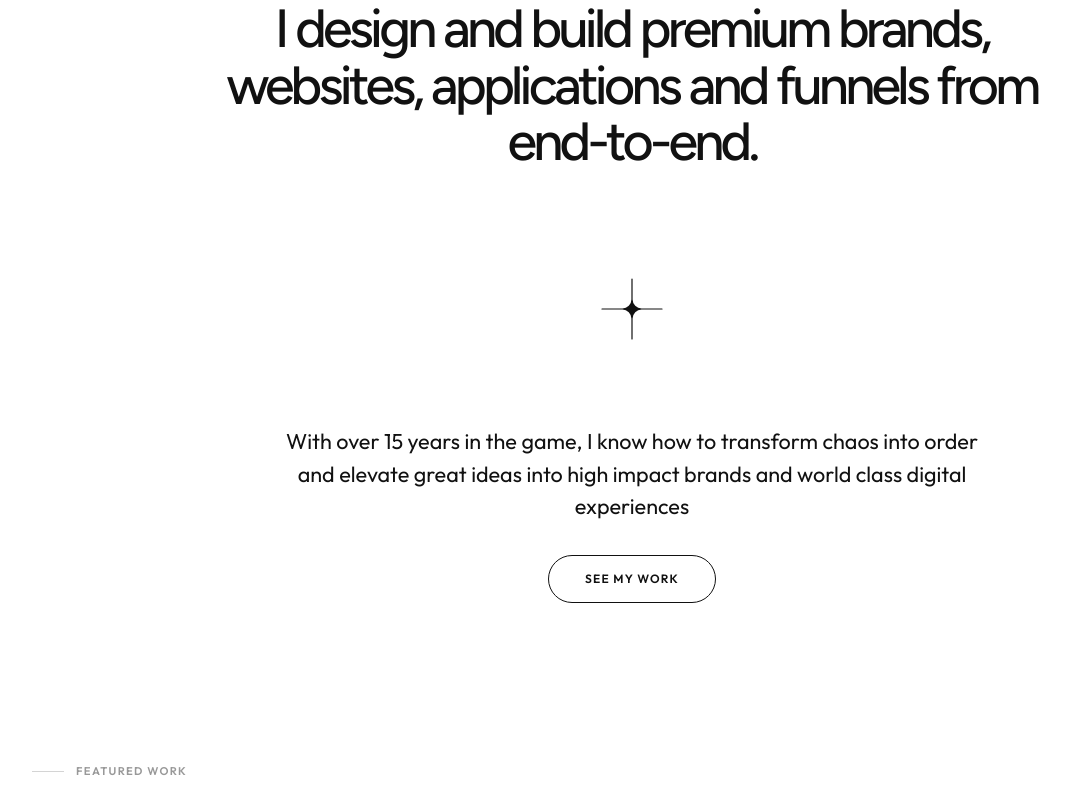
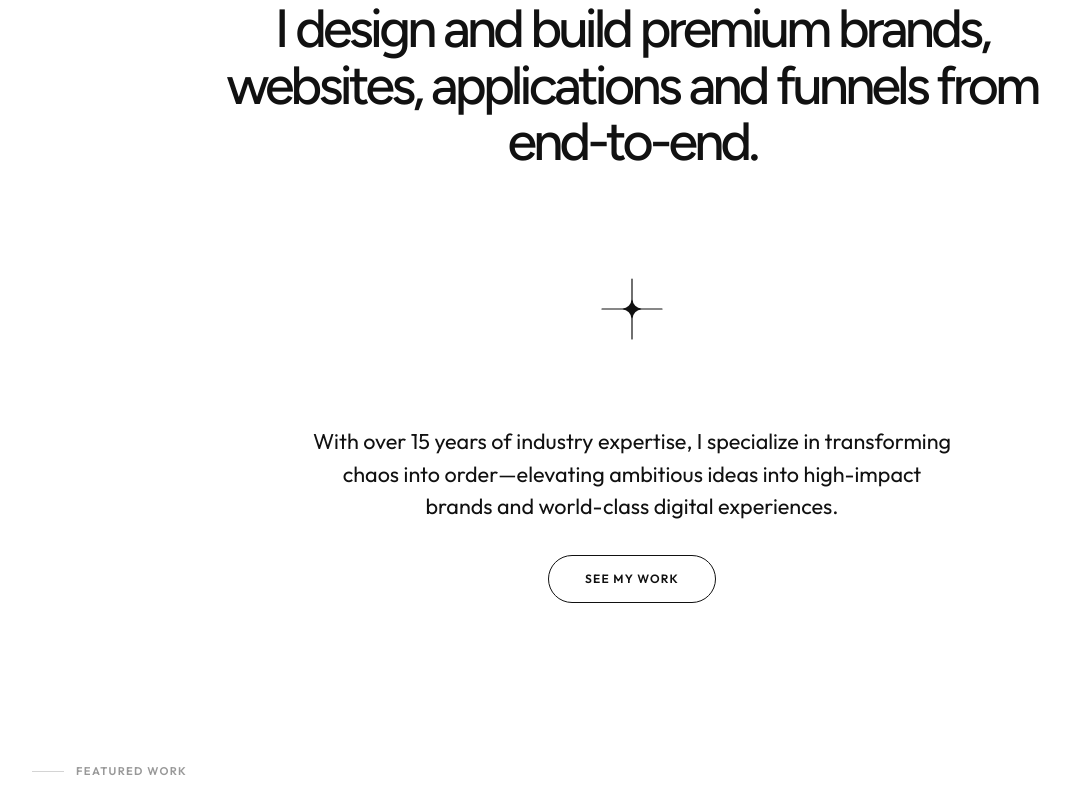
Before and after one commit to madebytie/tieallen, a Next.js app: page / in a window 1280 px wide. Shown: the part 1258-2055 px from the top of the page, without its empty margins (8-1078 px from the left). Built offline with nearby package versions, Linux system fonts and the light colour scheme.

Commit message:
style: refine introduction section text and tighten layout max-widths

```diff
--- a/src/components/sections/Introduction.tsx
+++ b/src/components/sections/Introduction.tsx
@@ -54,7 +54,7 @@ export default function Introduction() {
 
         {/* Description Text */}
         <p className={styles.description}>
-          With over 15 years in the game, I know how to transform chaos into order and elevate great ideas into high impact brands and world class digital experiences
+          With over 15 years of industry expertise, I specialize in transforming chaos into order—elevating ambitious ideas into high-impact brands and world-class digital experiences.
         </p>
 
         {/* Call to Action */}
--- a/src/components/sections/introduction.module.css
+++ b/src/components/sections/introduction.module.css
@@ -51,7 +51,7 @@
   line-height: 1.05;
   letter-spacing: -0.07em;
   margin-bottom: 5rem;
-  max-width: 900px;
+  max-width: 820px;
 }
 
 .statementBold {
@@ -82,7 +82,7 @@
   font-weight: var(--font-weight-regular);
   line-height: 1.5;
   color: var(--text-primary);
-  max-width: 700px;
+  max-width: 640px;
   margin-bottom: 2rem;
 }
 
```
